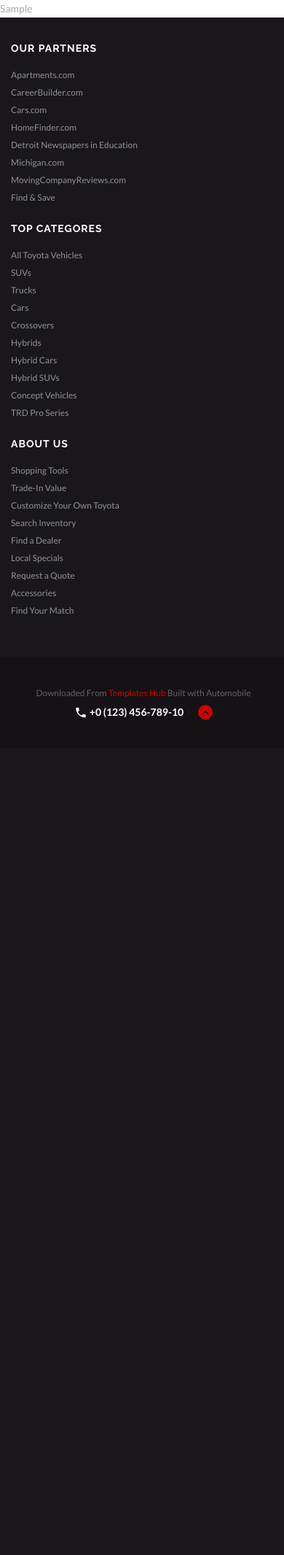
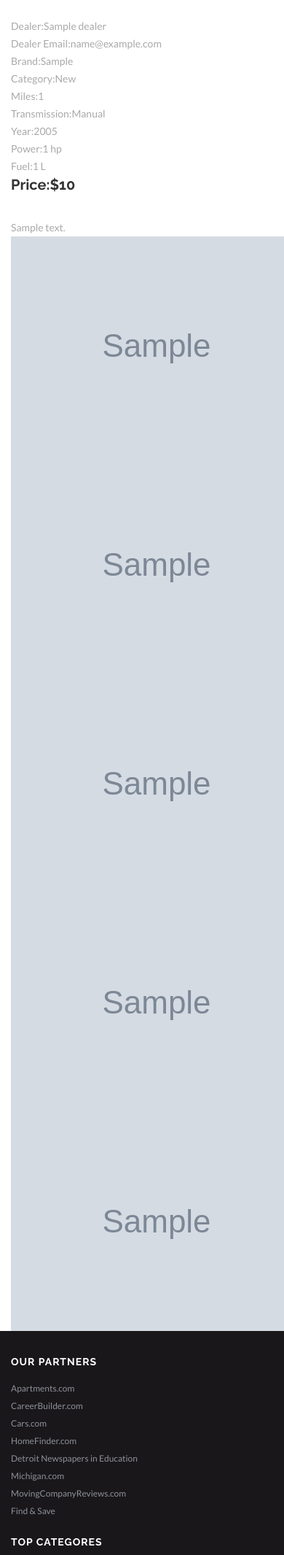
Before and after one commit to yobra254/CarDelearshipSite, a Django app: page /1 in a window 390 px wide; the page is wider, and only the part inside the window is pictured. Shown: the part 109-2240 px from the top of that part at 73% size. Before the commit the page ends 1095 px from the top of that part, so only its background shows below. Run offline with Django 3.2, Linux system fonts and the light colour scheme; tables that the repository leaves empty hold one stand-in row (values such as "Sample post"); grey boxes marked "Sample" are stand-in pictures; some libraries are stand-ins or nearby versions; some web fonts are replaced.

Commit message:
Update to car_detail.html
page showing all the car details and images

```diff
--- a/templates/car_detail.html
+++ b/templates/car_detail.html
@@ -1,7 +1,46 @@
 {% extends 'base.html' %}
 
 {% block content %}
+<div class="container">
+<br>Dealer:{{cars.dealer.name}}
+<br>Dealer Email:{{cars.dealer.email}}
+<br>Brand:{{cars.brand}}
+<br>Category:{{cars.category}}
+<br>Miles:{{cars.miles}}
+<br>Transmission:{{cars.transmission}}
+<br>Year:{{cars.year}}
+<br>Power:{{cars.power}} hp
+<br>Fuel:{{cars.fuel}} L
+<br><h3>Price:${{cars.price}}</h3>
 
-{{cars.brand}}
-
+<br>{{cars.description}}
+<br>
+<div class="row">
+    {% if cars.image1 %}
+    <div class="col-md-3">
+        <img src="{{cars.image1.url}}" alt="">
+    </div>
+    {% endif %}
+    {% if cars.image2 %}
+    <div class="col-md-3">
+        <img src="{{cars.image2.url}}" alt="">
+    </div>
+    {% endif %}
+    {% if cars.image3 %}
+    <div class="col-md-3">
+        <img src="{{cars.image3.url}}" alt="">
+    </div>
+    {% endif %}
+    {% if cars.image4 %}
+    <div class="col-md-3">
+        <img src="{{cars.image4.url}}" alt="">
+    </div>
+    {% endif %}
+    {% if cars.image5 %}
+    <div class="col-md-3">
+        <img src="{{cars.image5.url}}" alt="">
+    </div>
+    {% endif %}
+</div>
+</div>
 {% endblock content %}
```
